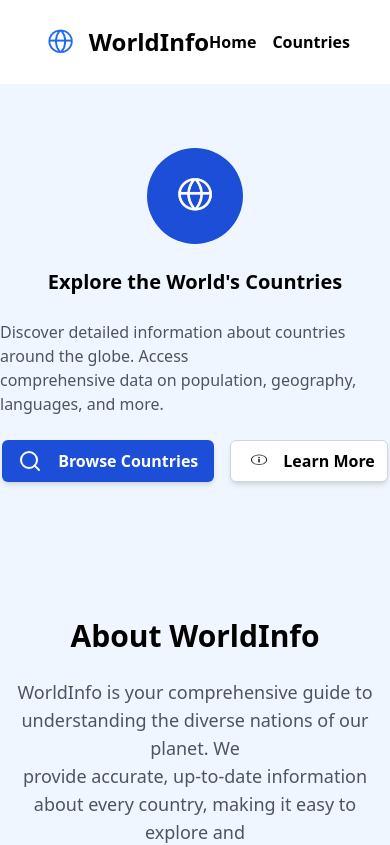
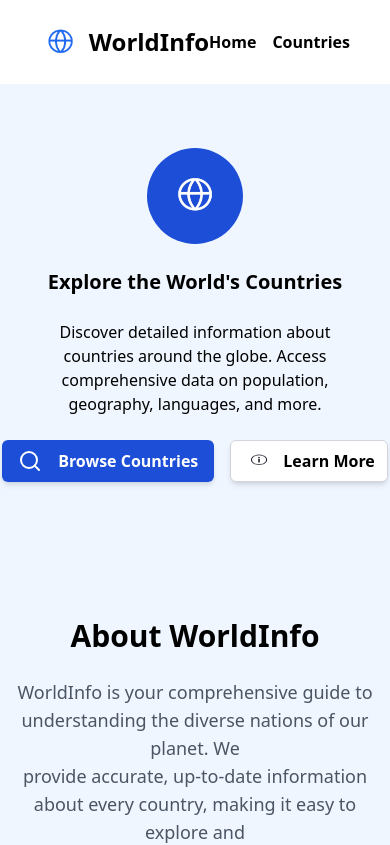
Before and after one commit to zainabometere621/countries-webapp, a React (Vite) app: page / in a window 390 px wide. Shown: the top 845 px of the page. Built offline with nearby package versions, Linux system fonts and the light colour scheme.

Commit message:
added responsiveness

```diff
--- a/src/components/Hero.jsx
+++ b/src/components/Hero.jsx
@@ -10,7 +10,7 @@ export default function Hero() {
           <img src={logo2} alt="world logo" className="h-16 w-16" />
         </div>
         <h1 className="lg:text-5xl md:text-3xl text-xl font-bold">Explore the World's Countries</h1>
-        <p className="lg:text-lg md:text-lg text-base text-gray-600">
+        <p className="lg:text-lg md:text-lg text-center text-base text-gray-60 px-6">
           Discover detailed information about countries around the globe. Access{" "}
           <br /> comprehensive data on population, geography, languages, and
           more.
```
